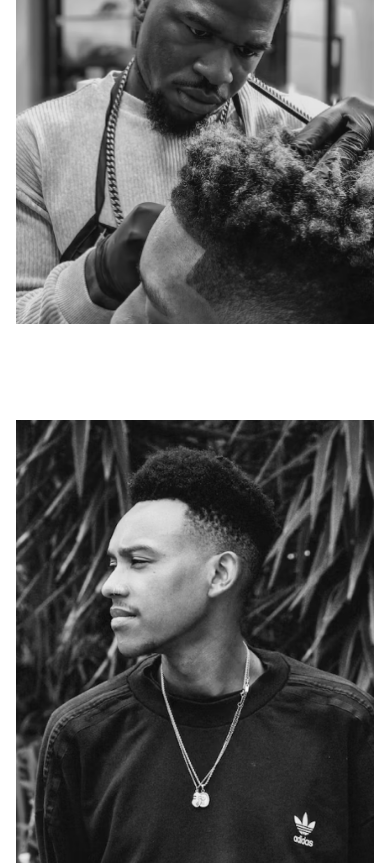
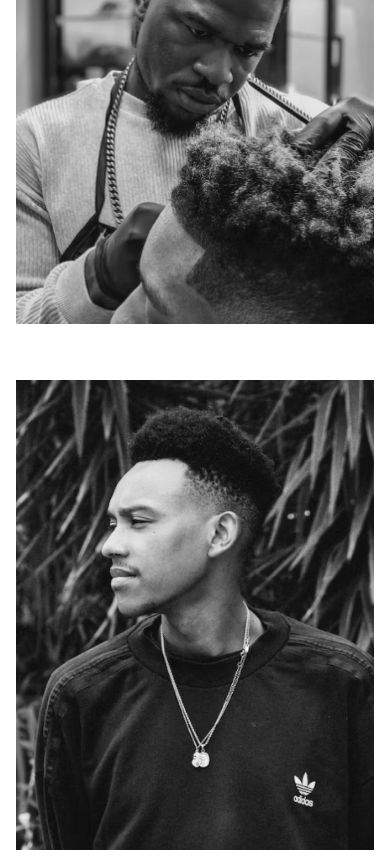
Before and after one commit to rdtungul/testing-razorvibe, a plain HTML site: page index.html in a window 390 px wide. Shown: the part 134-997 px from the top of the page. Drawn offline with nearby package versions, Linux system fonts and the light colour scheme; a web font is replaced by a local one.

Commit message:
mobile responsive v3

```diff
--- a/index.html
+++ b/index.html
@@ -44,7 +44,7 @@
 
 
             <div class="hero-img-right lg:px-32 w-full lg:mt-20">
-                <img src="./img/hero-right.jpg" class="w-full mt-20" alt="hero image right">
+                <img src="./img/hero-right.jpg" class="w-full mt-10 :mt-20" alt="hero image right">
 
                 <p class="mt-4">Fine haircuts and fades, trims, old and young, all kinds of cuts, afro
                     specialists, bowl cuts,
```
